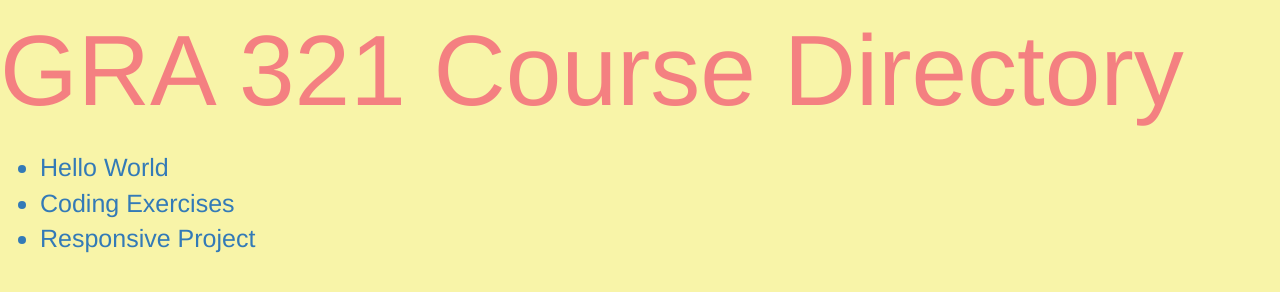
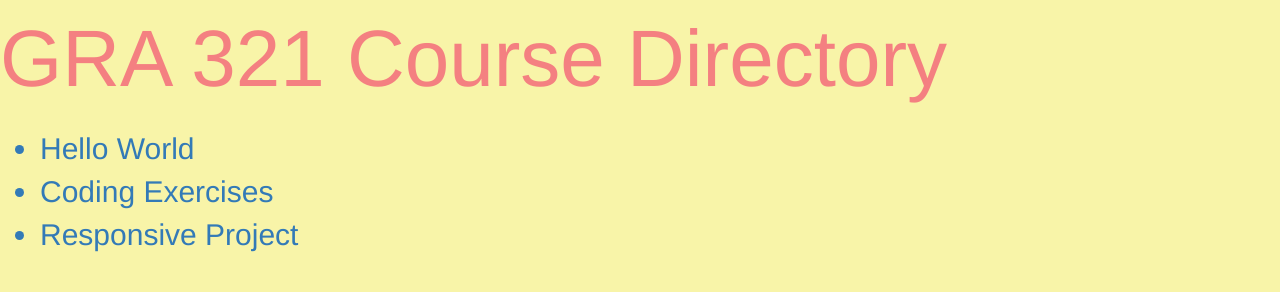
Before and after one commit to jnguye80/gra-321, a plain HTML site: page index.html in a window 1280 px wide. Drawn offline with Linux system fonts and the light colour scheme; files that its build step writes are made by us from their sources.

Commit message:
size margin

```diff
--- a/css/style.css
+++ b/css/style.css
@@ -1,4 +1,4 @@
-* body {background-color: #F8F4A8;
+* body{background-color: #F8F4A8;
 
 }
 
@@ -7,16 +7,16 @@
 
 
 
-h1 {font-family: helvetica;
-font-size: 100px;
+h1{font-family: helvetica;
+font-size: 80px;
 color: #F48081;
 margin-top: 15px
 
 
 }
 
-ul {font-family: helvetica;
-font-size: 25px;
+ul{font-family: helvetica;
+font-size: 30px;
 color: #F48081;
 margin-top: 25px;
 
```
